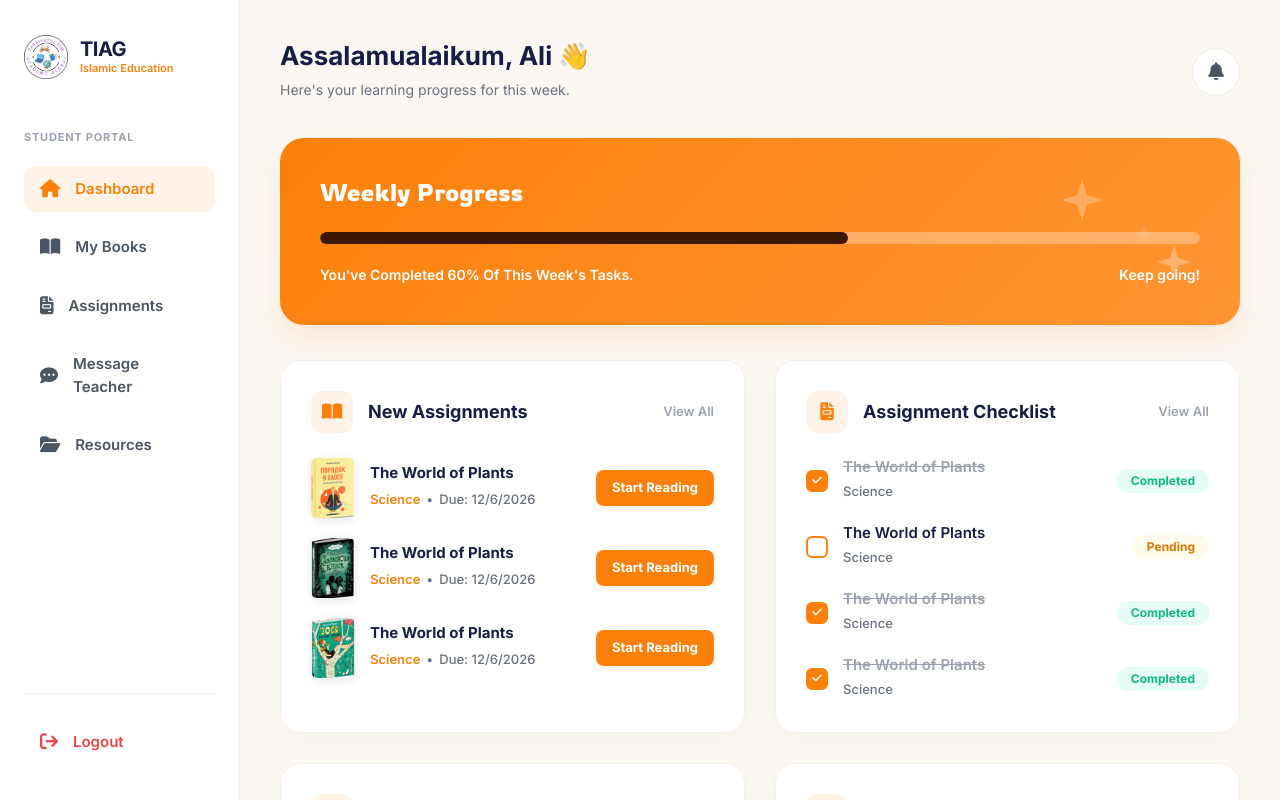
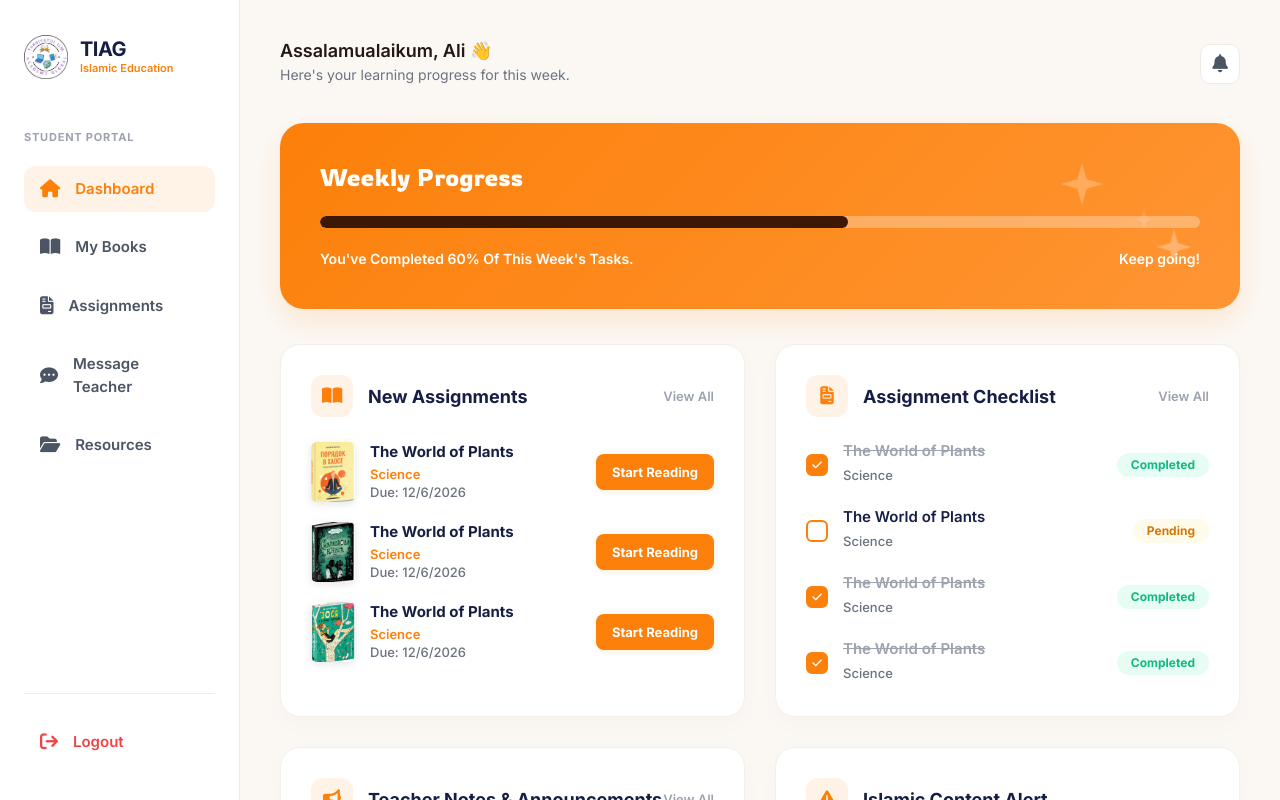
Before and after one commit to gagan947/tarbiyatul, an Angular app: page /student/std-dashboard in a window 1280 px wide. Built offline with nearby package versions, Linux system fonts and the light colour scheme.

Commit message:
design change

```diff
--- a/src/app/component/student-portel/std-dashboard/std-dashboard.component.css
+++ b/src/app/component/student-portel/std-dashboard/std-dashboard.component.css
@@ -223,8 +223,10 @@
   color: #6B7280;
   margin: 0;
   display: flex;
-  align-items: center;
-  gap: 6px;
+  align-items: start;
+  gap: 0px;
+  line-height: 18px;
+  flex-direction: column;
   font-weight: 500;
 }
 
@@ -240,6 +242,7 @@
   height: 36px;
   padding: 0 16px;
   border-radius: 8px;
+  white-space: nowrap;
   font-family: 'Inter', sans-serif;
   font-size: 13px;
   font-weight: 700;
@@ -412,7 +415,7 @@
 }
 
 /* Responsiveness */
-@media (max-width: 991px) {
+@media (max-width: 1199px) {
   .dashboard-grid {
     grid-template-columns: 1fr;
     gap: 20px;
--- a/src/app/component/student-portel/std-dashboard/std-dashboard.component.html
+++ b/src/app/component/student-portel/std-dashboard/std-dashboard.component.html
@@ -47,7 +47,6 @@
               <h4 class="book-title">{{ ass.title }}</h4>
               <p class="book-meta">
                 <span class="subject">{{ ass.subject }}</span>
-                <span class="meta-dot">•</span>
                 <span class="due-date">Due: {{ ass.due }}</span>
               </p>
             </div>
--- a/src/app/component/student-portel/std-portal/std-portal.component.css
+++ b/src/app/component/student-portel/std-portal/std-portal.component.css
@@ -147,10 +147,10 @@
 
 .greeting-title {
   font-family: 'Inter', sans-serif;
-  font-size: 26px;
-  font-weight: 700;
-  color: #171E45;
-  margin: 0 0 6px 0;
+  font-size: 18px;
+  font-weight: 600;
+  color: #241912;
+  margin-bottom: 0px;
 }
 
 .greeting-subtitle {
@@ -161,9 +161,9 @@
 }
 
 .action-circle-btn {
-  width: 48px;
-  height: 48px;
-  border-radius: 50%;
+  width: 40px;
+  height: 40px;
+  border-radius: 10px;
   background-color: #ffffff;
   border: 1px solid #EFEAE4;
   color: #4B5563;
```
